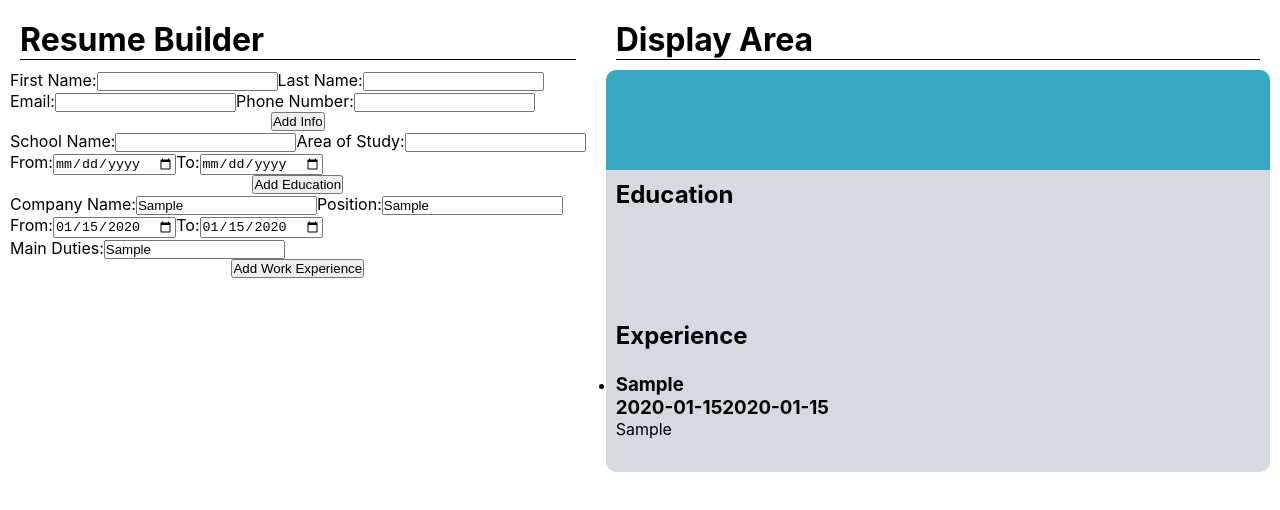
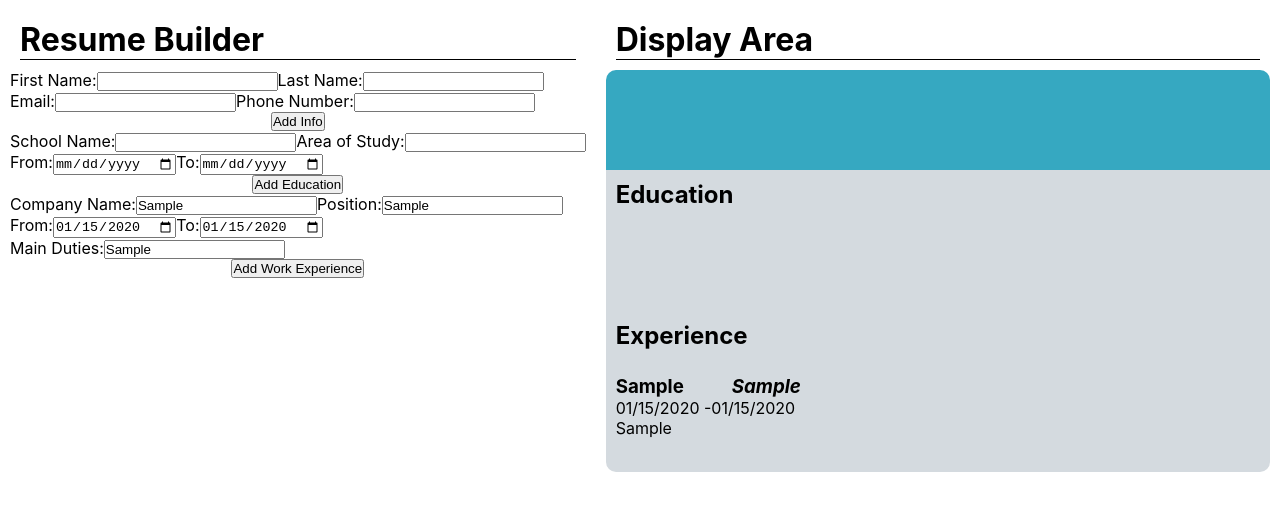
Before and after one commit to duncan-io/cv-application, a React (Create React App) app: page / in a window 1280 px wide. Both pictures are taken after typing "Sample", "Sample", "2020-01-15", "2020-01-15", "Sample" into the empty fields and a click on the button "Add Work Experience". Shown: the top 510 px of the page. Built offline with nearby package versions, Linux system fonts and the light colour scheme.

Commit message:
Make experience display formatting adjustments

```diff
--- a/src/App.js
+++ b/src/App.js
@@ -206,7 +206,7 @@ class App extends Component {
                   <input
                     type="text"
                     id="positionTitle"
-                    name="positionTitle"
+                    name="title"
                     onChange={this.experienceChange}
                   ></input>
                 </div>
--- a/src/components/ExperienceDisplay.js
+++ b/src/components/ExperienceDisplay.js
@@ -1,4 +1,5 @@
 import React from "react";
+import format from "date-fns/format";
 
 const ExperienceDisplay = (props) => {
   const { experience } = props;
@@ -8,15 +9,19 @@ const ExperienceDisplay = (props) => {
       <ul>
         {experience.map((item) => {
           return (
-            <li>
-              <h3>{item.companyName} </h3>
-              <h3>{item.title}</h3>
+            <div className="experienceItem">
+              <div className="experienceTitle">
+                <h3>{item.title}</h3>
+                <h3><em>{item.companyName} </em></h3>
+              </div>
               <div className="dateDisplay">
-                <h3>{item.dateStarted}</h3>
-                <h3>{item.dateEnded}</h3>
+                <p>
+                  {format(new Date(item.dateStarted), "MM/dd/yyyy")} -
+                  {format(new Date(item.dateEnded), "MM/dd/yyyy")}
+                </p>
               </div>
               <p>{item.mainDuties}</p>
-            </li>
+            </div>
           );
         })}
       </ul>
--- a/src/styles/App.css
+++ b/src/styles/App.css
@@ -61,7 +61,7 @@
   padding: 10px;
 }
 
-.educationTitle{
+.educationTitle, .experienceTitle{
   display: flex;
   justify-content: left;
   gap: 3rem;
```
